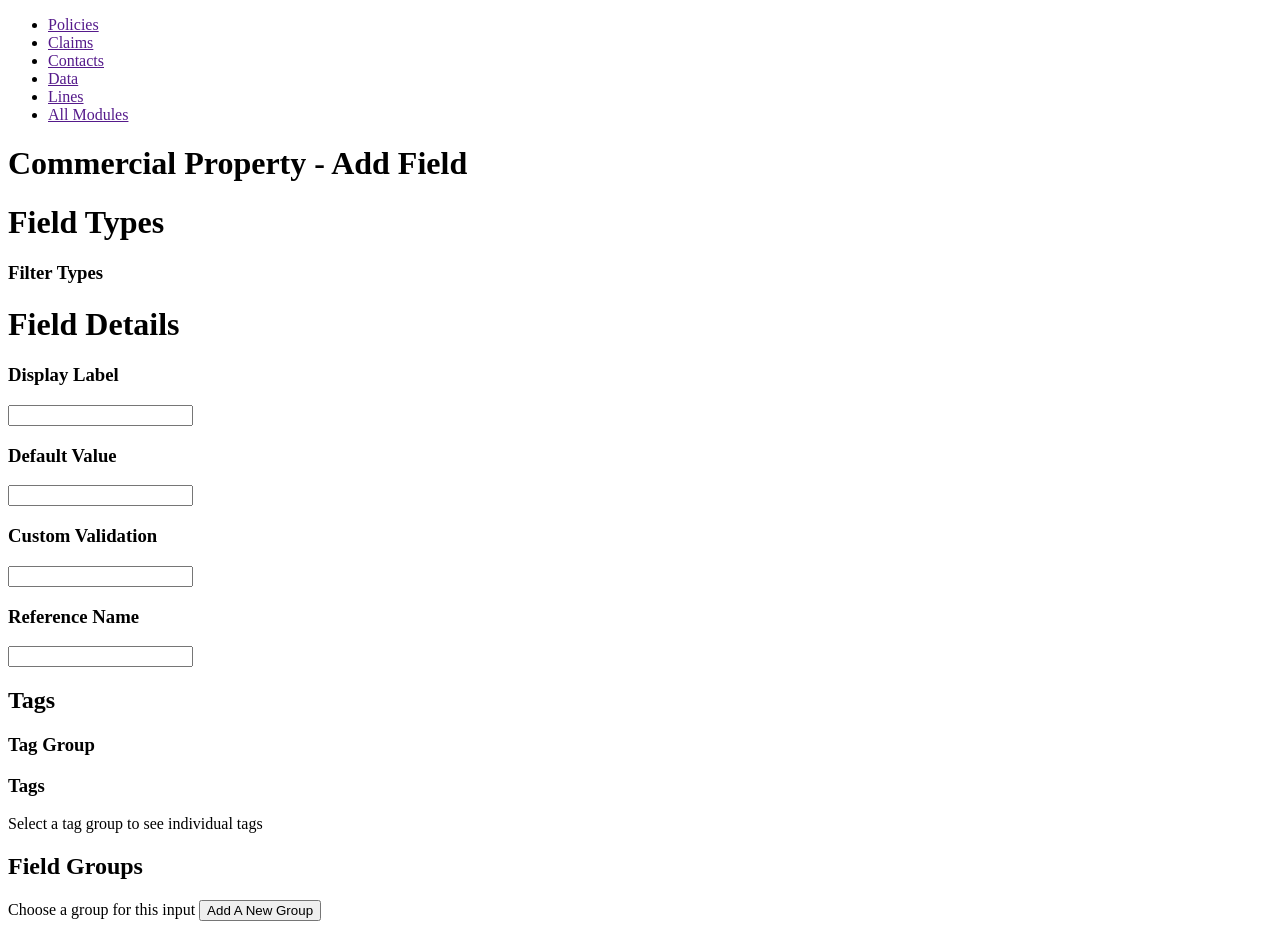
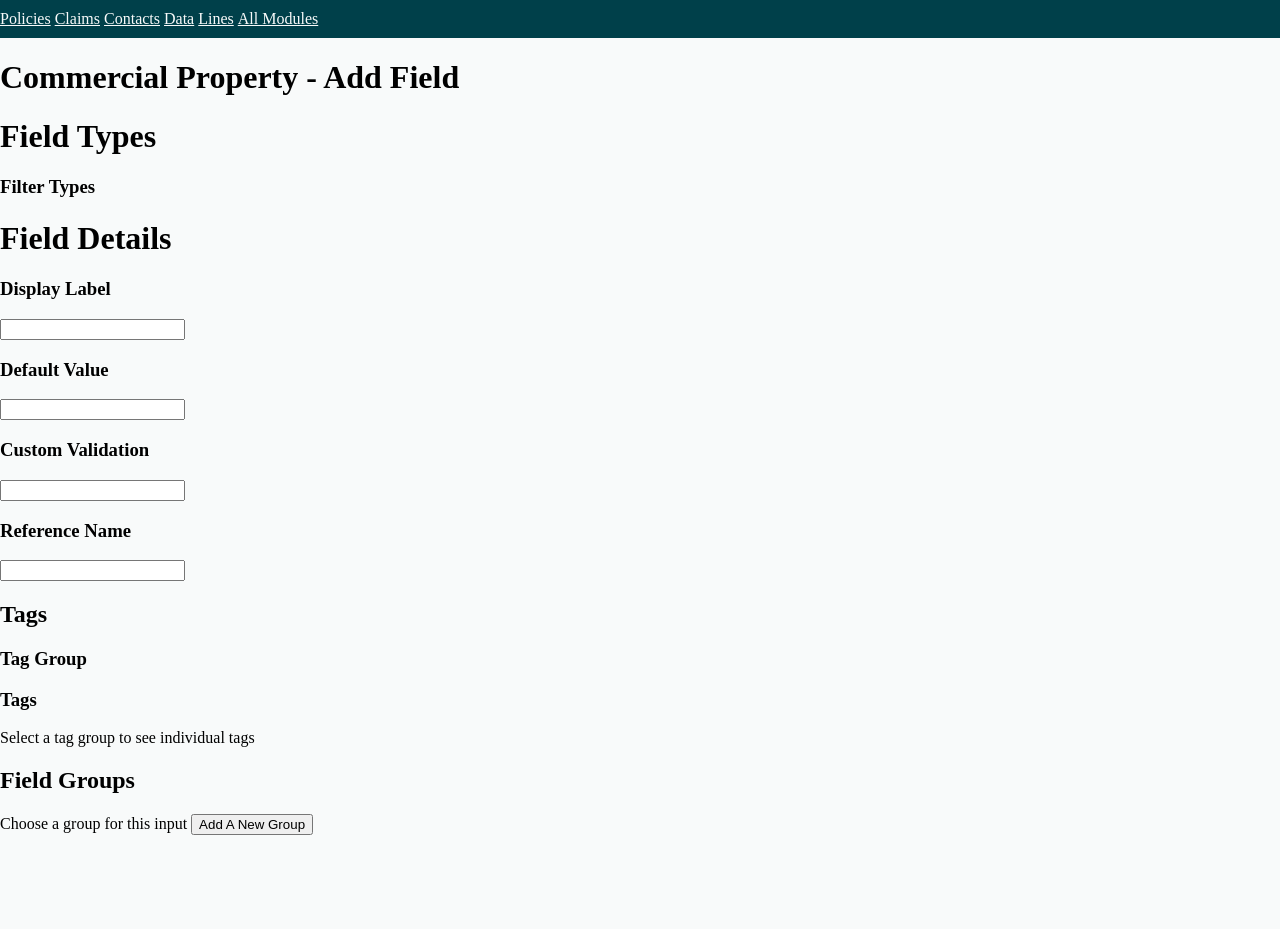
Before and after one commit to mirandalily/BCDesignProject, a plain HTML site: page index.html in a window 1280 px wide. After the commit the page ends 835 px from the top, so only its background shows below. Drawn offline with Linux system fonts and the light colour scheme.

Commit message:
adding styles to navbar

```diff
--- a/css/style.css
+++ b/css/style.css
@@ -0,0 +1,24 @@
+body {
+  margin: 0;
+  padding: 0;
+  background: #F8FAFA;
+}
+
+nav {
+  background: #00404A;
+  width: 100%;
+}
+nav ul {
+  padding: 0;
+  margin: 0;
+}
+nav ul li {
+  display: inline-block;
+  list-style-type: none;
+  margin: 0;
+  padding: 10px 0;
+}
+
+nav ul li a {
+  color: #F8FAFA;
+}
--- a/index.html
+++ b/index.html
@@ -9,18 +9,18 @@
   <meta name="description" content="Interview Coding Project">
   <meta name="author" content="Miranda Raymond">
 
-  <link rel="stylesheet" href="css/">
+  <link rel="stylesheet" href="css/style.css">
 </head>
 
 
-<nav id="navigation">
-    <ul id="navbar">
-      <li><a href="">Policies</a></li>
-      <li><a href="">Claims</a></li>
-      <li><a href="">Contacts</a></li>
-      <li><a href="">Data</a></li>
-      <li><a href="">Lines</a></li>
-      <li><a href="">All Modules</a></li>
+<nav>
+    <ul>
+      <li><a href="#">Policies</a></li>
+      <li><a href="#">Claims</a></li>
+      <li><a href="#">Contacts</a></li>
+      <li><a href="#">Data</a></li>
+      <li><a href="#">Lines</a></li>
+      <li><a href="#">All Modules</a></li>
     </ul>
 </nav>
 
```
